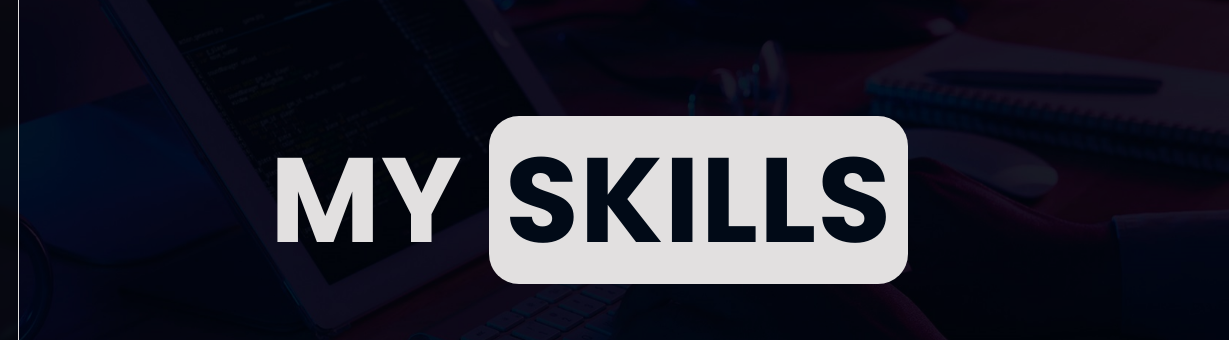
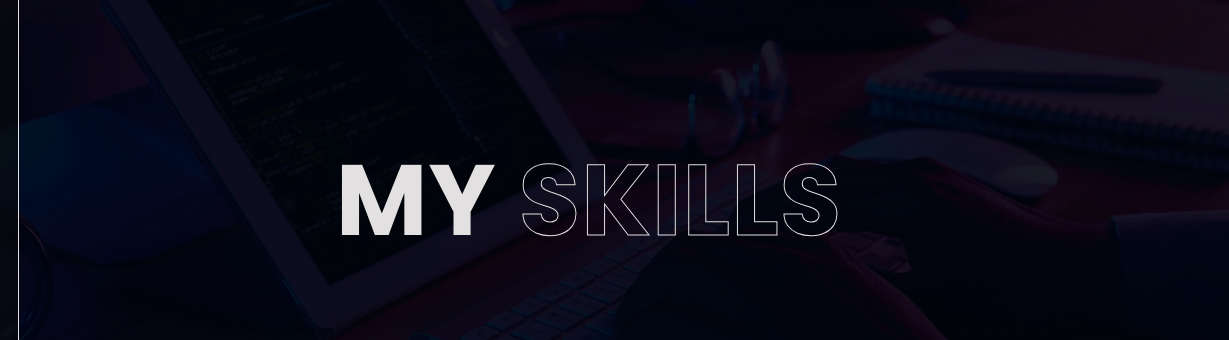
Before and after one commit to nuel1912/PortDes, a plain HTML site: page index.html in a window 1280 px wide. Both pictures are taken after a click on the item "Start". Shown: the part 200-540 px from the top of the page, 51-1280 px from the left. Drawn offline with Linux system fonts and the light colour scheme.

Commit message:
Getting closer...

```diff
--- a/main.js
+++ b/main.js
@@ -62,7 +62,8 @@ start.addEventListener("click", function () {
     uix.classList.remove("active");
 
     // gd.style.display = "none";
-    sta.classList.remove("active")
+    sta.classList.add("active");
+    sta.classList.add("hide");
     gd.classList.remove("gd");
     we.classList.remove("we");
     ix.classList.remove("ix");
@@ -77,13 +78,14 @@ graphics.addEventListener("click", function () {
 
     // Commands for when one is active on Graphics section...
     graphics.classList.add("active");
-    // start.classList.remove("active");
+    start.classList.remove("active");
     start.classList.remove("act");
     web.classList.remove("active");
     uix.classList.remove("active");
 
     // Commands to display the contents of Graphics section and hide unrelated parts...
     gd.classList.add("gd");
+    sta.classList.remove("active");
     sta.classList.add("hide");
     we.classList.remove("we");
     ix.classList.remove("ix");
@@ -147,6 +149,7 @@ web.addEventListener("click", function () {
 
     // Commands to display the contents of Web section and hide unrelated parts...
     we.classList.add("we");
+    sta.classList.remove("active");
     sta.classList.add("hide");
     gd.classList.remove("gd");
     ix.classList.remove("ix");
--- a/style.css
+++ b/style.css
@@ -211,6 +211,7 @@ nav ol li:hover {
 }
 .act {
     font-weight: 800;
+    /* color: #010a17; */
 }
 .line {
     width: 3%;
@@ -238,22 +239,23 @@ nav ol li:hover {
 /* For Start Nav-link... */
 .sta h2 {
     color: #e2e0e0;
-    font-size: 120px;
-    padding: 0 16px;
+    font-size: 100px;
+    /* padding: 0 16px; */
     letter-spacing: 1px;
     text-transform: uppercase;
 }
 .sta span {
-    background: #e2e0e0;
+    color: transparent;
+    -webkit-text-stroke: 1px #e2e0e0;
+    /* background: #e2e0e0; */
     border-radius: 30px;
-    color: #010a17;
-    padding: 0 16px;
+    /* padding: 0 16px; */
 }
 
 /* When in another Nav-link, Start should display none...*/
-/* .sta.active{
-    display: none;
-} */
+.sta.active{
+    display: block;
+}
 
 
 .gd2, .we2, .uix2 {
```
